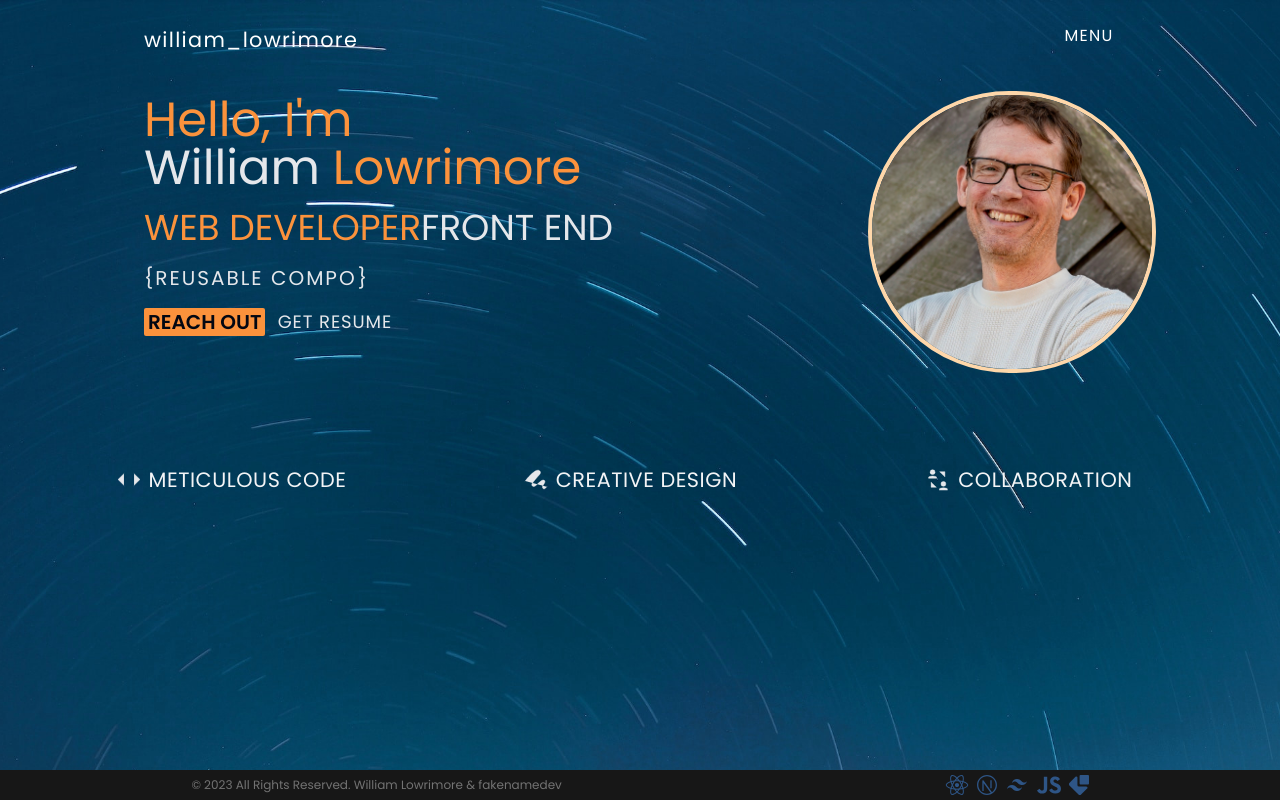
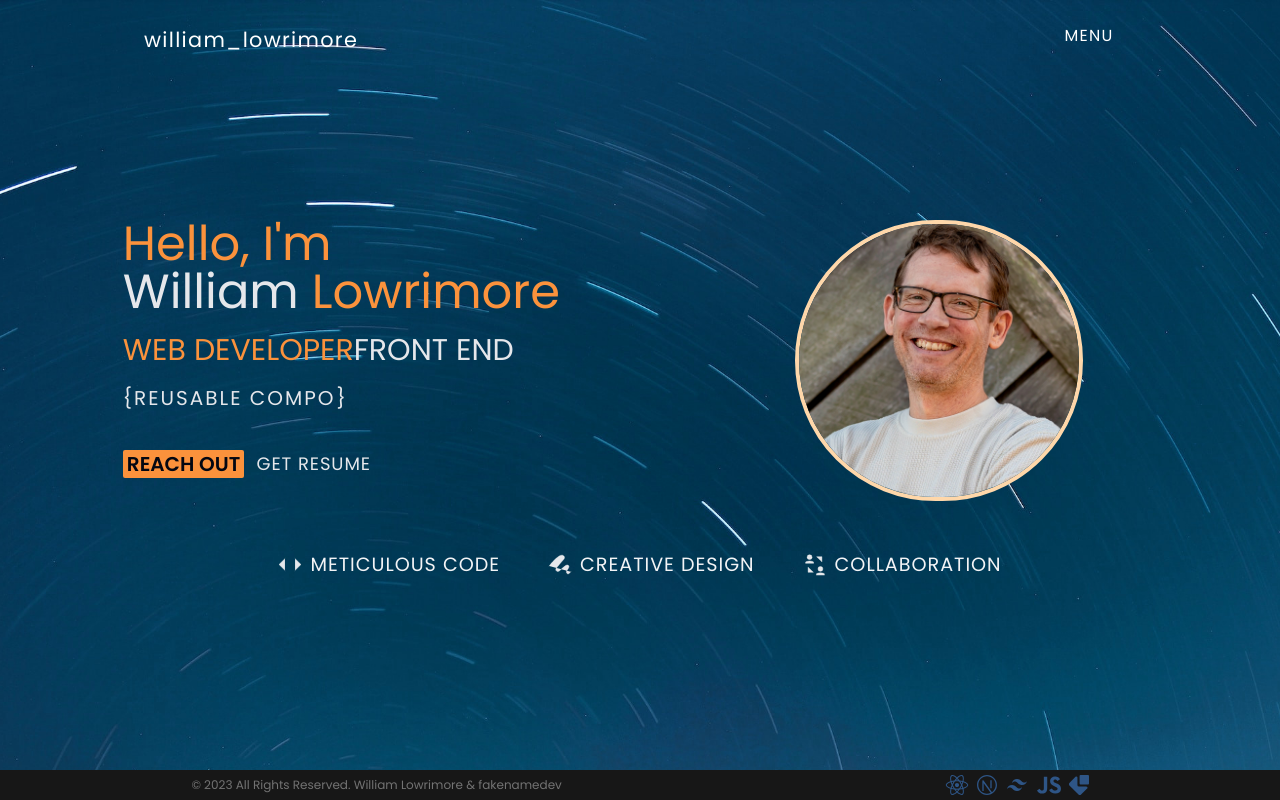
Before and after one commit to wlowrimore/reaxt_port23, a Next.js app: page /components/home in a window 1280 px wide. Built offline with nearby package versions, Linux system fonts and the light colour scheme.

Commit message:
reworks the responsive styling

```diff
--- a/app/components/home/page.jsx
+++ b/app/components/home/page.jsx
@@ -14,11 +14,10 @@ import "./home.css";
 
 const Home = () => {
   return (
-    <main className="min-h-screen bg-custombg1 bg-no-repeat bg-fixed bg-cover bg-center pt-8 md:py-[6rem] lg:py-8">
-      <div className="grid grid-cols-1 md:grid-cols-2 xl:ml-[5rem] 2xl:mx-[20rem] 2xl:mt-[12rem]">
-        {/* left section of grid */}
-
-        <section className="flex flex-col md:col-span-4 lg:col-span-1 justify-center lg:items-start items-center md:pt-[4rem] md:pb-[6rem] mx-6 md:mx-[4rem]">
+    <main className="min-h-screen bg-custombg1 bg-no-repeat bg-fixed bg-cover bg-center flex flex-col justify-center items-center">
+      <div className="grid grid-cols-1 md:grid-cols-2 lg:gap-40 mx-auto">
+        {/* left/top section of grid */}
+        <section className="flex flex-col justify-center items-center lg:items-start mx-auto">
           <div>
             <p className="text-2xl text-center md:text-start md:text-3xl xl:text-5xl text-orange-400">
               Hello, I&apos;m
@@ -29,18 +28,16 @@ const Home = () => {
           </div>
 
           <div>
-            <h1 className="uppercase flex flex-col md:flex-row w-full text-xl md:text-start text-center md:text-2xl xl:text-4xl text-orange-400">
+            <h1 className="uppercase flex flex-col md:flex-row w-full text-xl md:text-start text-center md:text-2xl xl:text-3xl text-orange-400">
               Web Developer
               <span className="text-gray-200">Front end</span>
             </h1>
           </div>
 
           {/* typing component */}
-
           <DescAnimate />
 
           {/* buttons group */}
-
           <div className="flex h-full items-center 2xl:mt-8">
             <button
               href="/contact"
@@ -64,57 +61,56 @@ const Home = () => {
           </div>
         </section>
 
-        {/* right section of grid */}
-
-        <section className="flex flex-col justify-center items-center mx-6 md:pl-[4rem] md:py-[2rem]">
+        {/* right/bottom section of grid */}
+        <section className="flex justify-center items-center px-4">
           <Image
             src="/images/profile_img.jpg"
             width={500}
             height={500}
             alt="image representing the author"
-            className="self rounded-md md:ml-[20rem] lg:ml-0 md:rounded-full border md:border-4 border-orange-200"
+            className="self rounded-md md:rounded-full border md:border-4 border-orange-200"
           />
         </section>
       </div>
 
       {/* list of traits */}
-      <div className="flex justify-center w-full lg:pl-[1rem] lg:pr-[2.2rem] 2xl:pl-[14.5rem] 2xl:pr-[17rem]">
-        <ul className="w-full flex flex-col lg:flex-row items-center justify-center mx-4 my-6 text-[1.3rem] tracking-wide text-gray-100 uppercase space-y-2">
+      <div className="flex justify-center items-center">
+        <ul className="flex flex-col lg:flex-row lg:space-x-12 lg:pt-12 justify-center items-center pt-6 text-[1.2rem] tracking-wider text-gray-100 leading-relaxed uppercase">
           <Fade cascade direction="left" damping={1} triggerOnce="true">
-            <li className="flex w-full justify-center mt-2">
+            <li className="flex">
               <Image
                 priority
                 src={CodeIcon}
                 width={32}
                 height={32}
                 alt="code symbol svg"
-                className="pr-[0.5rem]"
+                className="pr-2"
               />
               meticulous code
             </li>
           </Fade>
           <Fade cascade direction="right" damping={1} triggerOnce="true">
-            <li className="flex w-full justify-center">
+            <li className="flex">
               <Image
                 priority
                 src={DesignIcon}
                 width={32}
                 height={32}
                 alt="design svg"
-                className="pr-[0.5rem]"
+                className="pr-2"
               />
               creative design
             </li>
           </Fade>
           <Fade cascade direction="left" damping={0.3} triggerOnce="true">
-            <li className="flex w-full justify-center">
+            <li className="flex">
               <Image
                 priority
                 src={TeamIcon}
                 width={32}
                 height={32}
                 alt="team collaboration svg"
-                className="pr-[0.5rem]"
+                className="pr-2"
               />
               collaboration
             </li>
```
